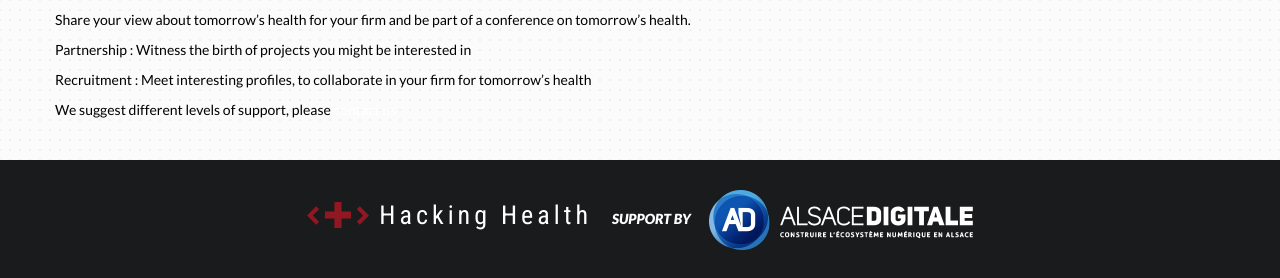
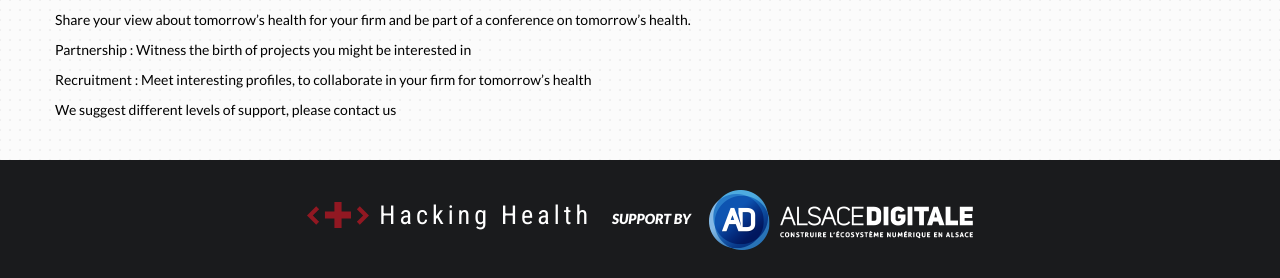
Before and after one commit to AlsaceDigitale/hhcamp_2015, a Jekyll site: the page built from become-sponsor.html, in a window 1280 px wide. Shown: the part 393-671 px from the top of the page. Built offline with Jekyll 4.4.1, drawn with Linux system fonts in a browser that asks for light colours; nearby versions of some CDN libraries.

Commit message:
fixed white links

```diff
--- a/css/main.sass
+++ b/css/main.sass
@@ -266,6 +266,10 @@ section.join, section.content
   color: black
   h3
     color: $brand-primary
+
+section.content
+  a
+    color: black
 
 section.join
   h3
```
